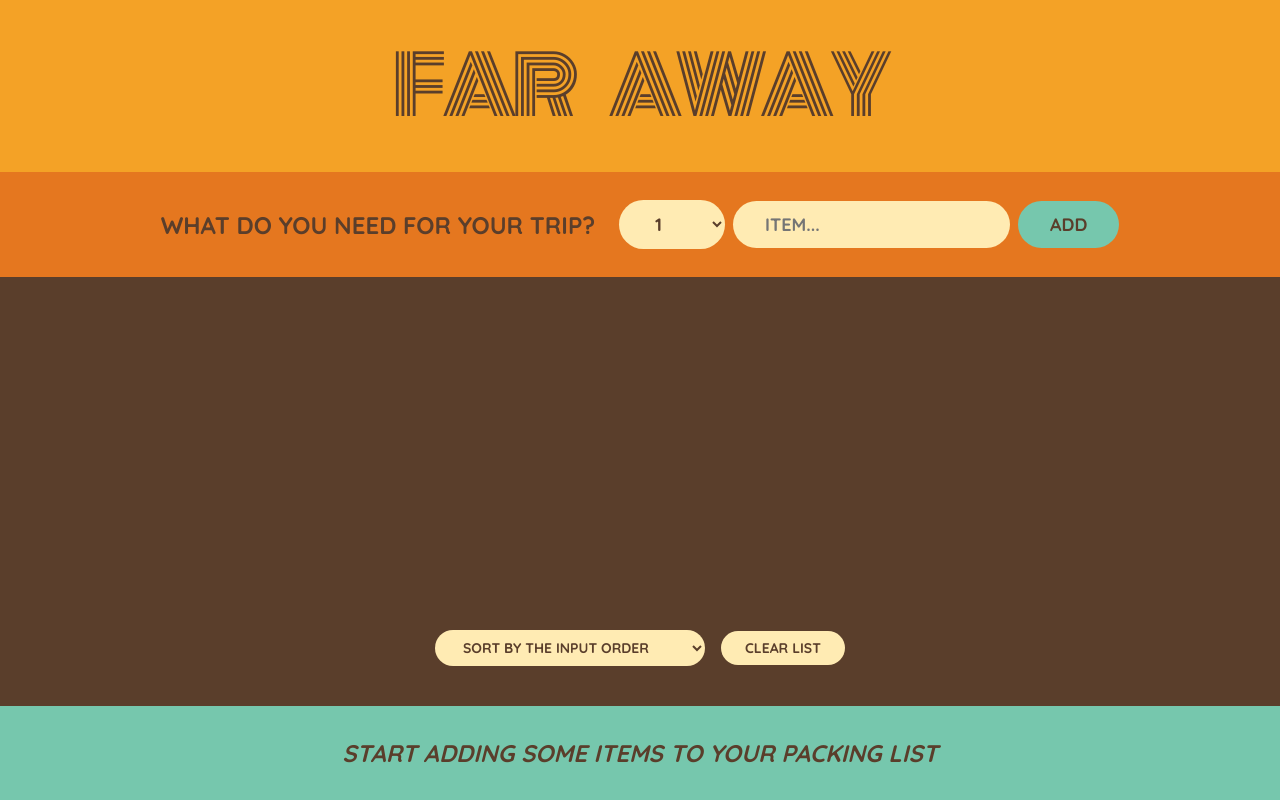
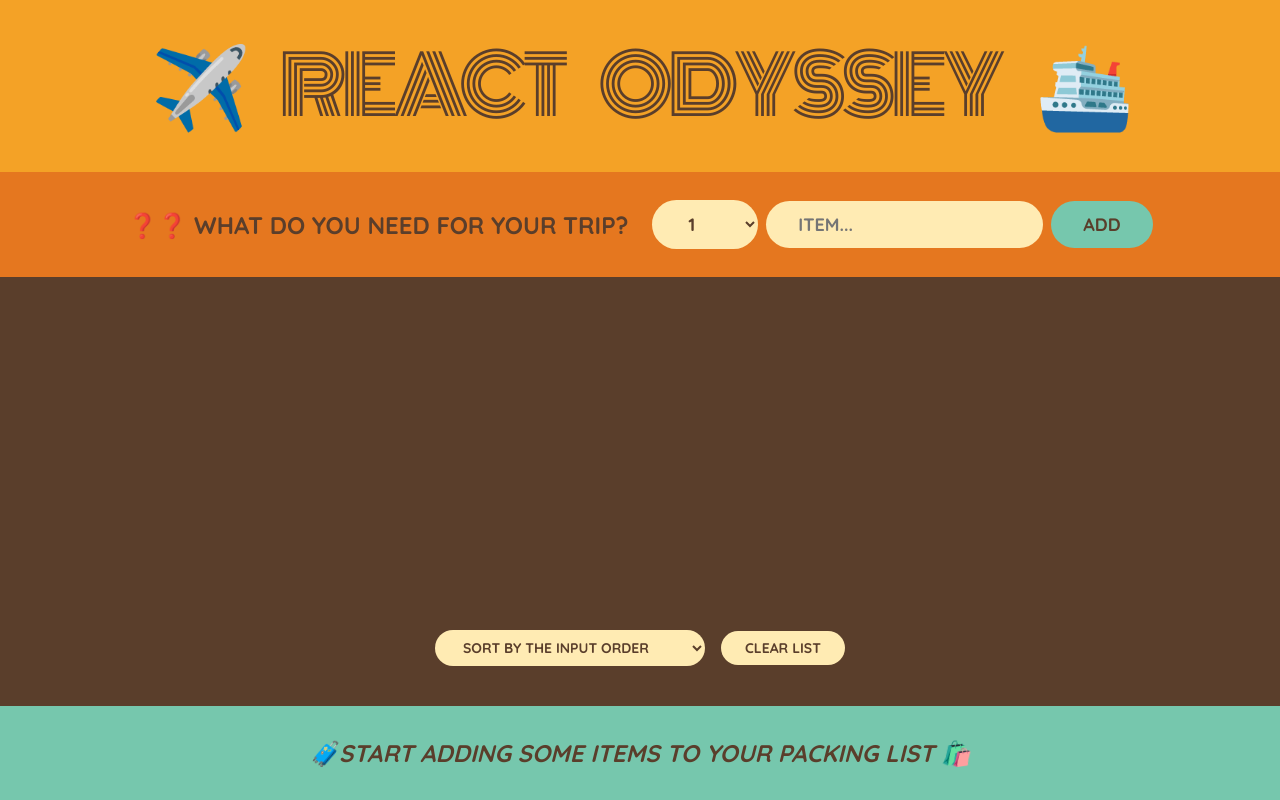
Before and after one commit to sheharyarr-ahmed/react-Odyssey, a React (Create React App) app: page / in a window 1280 px wide. Built offline with nearby package versions, Linux system fonts and the light colour scheme.

Commit message:
some changes in the  texts

```diff
--- a/src/components/Form.js
+++ b/src/components/Form.js
@@ -23,7 +23,7 @@ export default function Form({ onAddItems }) {
   return (
     <form className="add-form" onSubmit={handleSubmit}>
       {/* the onSubmit is an forms special property */}
-      <h3>WHAT DO YOU NEED FOR YOUR TRIP?</h3>
+      <h3>❓❓ WHAT DO YOU NEED FOR YOUR TRIP?</h3>
       <select
         value={quantity}
         onChange={(e) => setQuantity(Number(e.target.value))}
--- a/src/components/Logo.js
+++ b/src/components/Logo.js
@@ -1,3 +1,3 @@
 export default function Logo() {
-  return <h1>FAR AWAY</h1>;
+  return <h1>✈️ React Odyssey 🛳️</h1>;
 }
--- a/src/components/Stats.js
+++ b/src/components/Stats.js
@@ -2,7 +2,7 @@ export default function Stats({ items }) {
   if (!items.length)
     return (
       <p className="stats">
-        <em>START ADDING SOME ITEMS TO YOUR PACKING LIST</em>
+        <em> 🧳START ADDING SOME ITEMS TO YOUR PACKING LIST 🛍️</em>
       </p>
     );
   const numItems = items.length;
```
